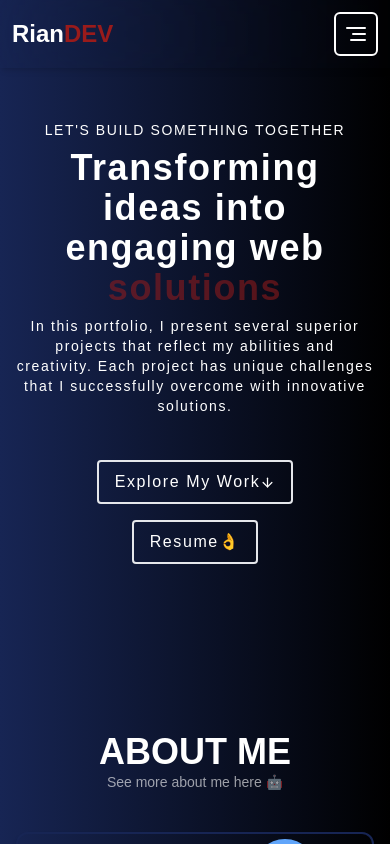
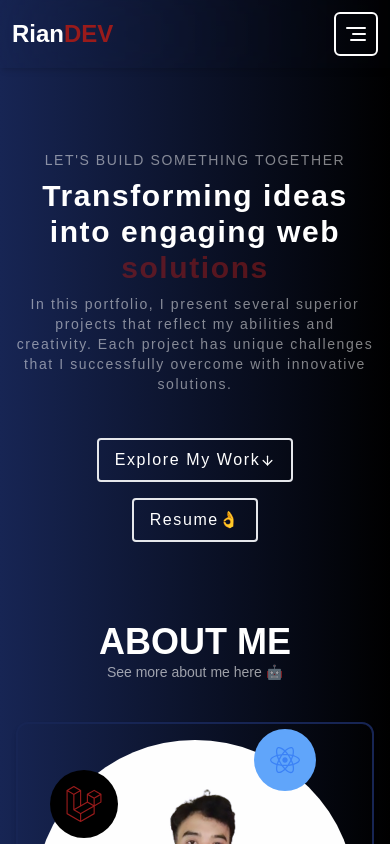
Before and after one commit to RIANPURNAMA1/Portopolio-Update, a React (Vite) app: page / in a window 390 px wide. Shown: the top 844 px of the page. Built offline with nearby package versions, Linux system fonts and the light colour scheme.

Commit message:
perbaikan icon project

```diff
--- a/src/components/Hero.tsx
+++ b/src/components/Hero.tsx
@@ -2,48 +2,61 @@ import { ArrowDown } from "lucide-react"; // Pastikan Anda menggunakan lucide-re
 import React from "react";
 import Cv from "../assets/rian.pdf";
 
-const Hero: React.FC =()=> {
-
-
+const Hero: React.FC = () => {
   const HandleDownload = () => {
-
     const link = document.createElement("a");
     link.href = Cv;
     document.body.appendChild(link);
     link.click();
     document.body.removeChild(link);
-    };
+  };
 
   return (
     <div
-      className="container mx-auto px-4 pt-48  pb-32 flex justify-center items-center hero"
-      id="home"
+      className="container mx-auto px-4 pt-[150px]  pb-10 md:pb-32 flex flex-col md:flex-row items-center justify-center"
     >
-      <div className="text-center text-white tracking-widest">
-        <p className="font-extralight text-sm">
+      <div className="text-center text-white tracking-widest overflow-hidden">
+        <p className="font-extralight text-sm text-white opacity-50">
           LET'S BUILD SOMETHING TOGETHER
         </p>
-        <h1  className="font-bold text-4xl md:text-5xl w-full md:w-1/2 mx-auto my-2" data-aos="fade-left" data-aos-duration="1000">
+        <h1
+          className="font-bold text-3xl md:text-5xl w-full md:w-1/2 mx-auto my-2 overflow-hidden"
+          data-aos="fade-left"
+          data-aos-duration="1000"
+        >
           Transforming ideas into engaging web{" "}
           <span className="text-red-800 animate-pulse">solutions</span>
         </h1>
-        <p data-aos="fade-right" data-aos-duration="2000" className="w-full md:w-1/2 text-sm mx-auto font-extralight opacity-60 mt-2">
+        <p
+          data-aos="fade-right"
+          data-aos-duration="2000"
+          className="w-full overflow-hidden text-sm mx-auto font-extralight lg:w-1/2  text-white text-opacity-50 md:w-1/2 sm:w-full mt-2"
+        >
           In this portfolio, I present several superior projects that reflect my
           abilities and creativity. Each project has unique challenges that I
           successfully overcome with innovative solutions.
         </p>
-        <div className="mt-7 flex flex-col md:flex-row justify-center items-center">
-          <a data-aos="fade-right" data-aos-duration="3000" href="#about" className="border-2 text-white px-4 py-2 rounded mt-4 mx-2 hover:text-slate-600 flex items-center">
+        <div className="mt-7 flex flex-col md:flex-row justify-center items-center overflow-hidden">
+          <a
+            data-aos="fade-right"
+            data-aos-duration="3000"
+            href="#about"
+            className="border-2 text-white px-4 py-2 rounded mt-4 mx-2 hover:text-slate-600 flex items-center"
+          >
             Explore My Work <ArrowDown size={15} />
           </a>
-          <button onClick={HandleDownload}  data-aos="fade-left" data-aos-duration="3000" className="border-2 text-white px-4 py-2 rounded mt-4 hover:text-slate-600">
+          <button
+            onClick={HandleDownload}
+            data-aos="fade-left"
+            data-aos-duration="3000"
+            className="border-2 text-white px-4 py-2 rounded mt-4 hover:text-slate-600"
+          >
             Resume👌
           </button>
         </div>
       </div>
     </div>
   );
-}
-
+};
 
 export default Hero;
--- a/src/index.css
+++ b/src/index.css
@@ -23,6 +23,7 @@ html{
   .contact{
     padding-top: 0 ;
   }
+
   .hero{
     padding-top: 120px ;
   }
```
